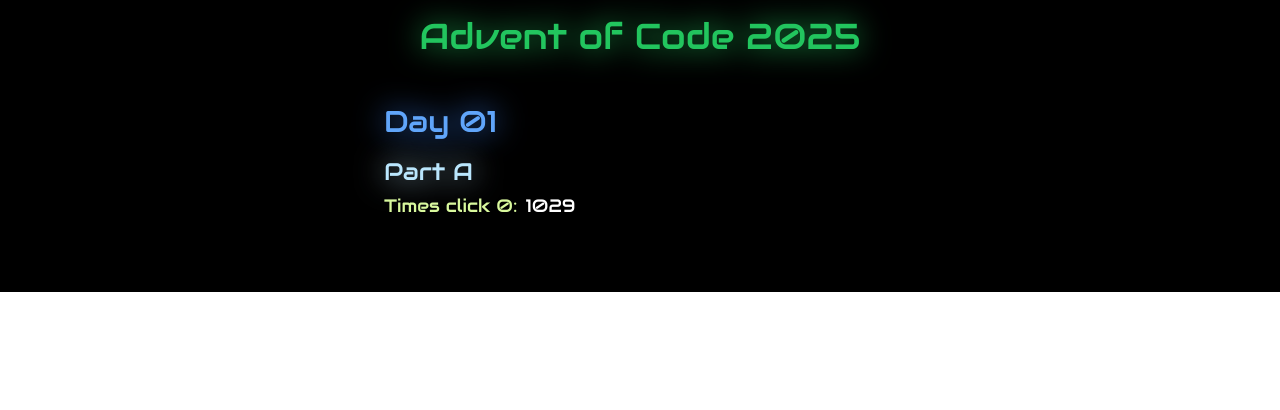
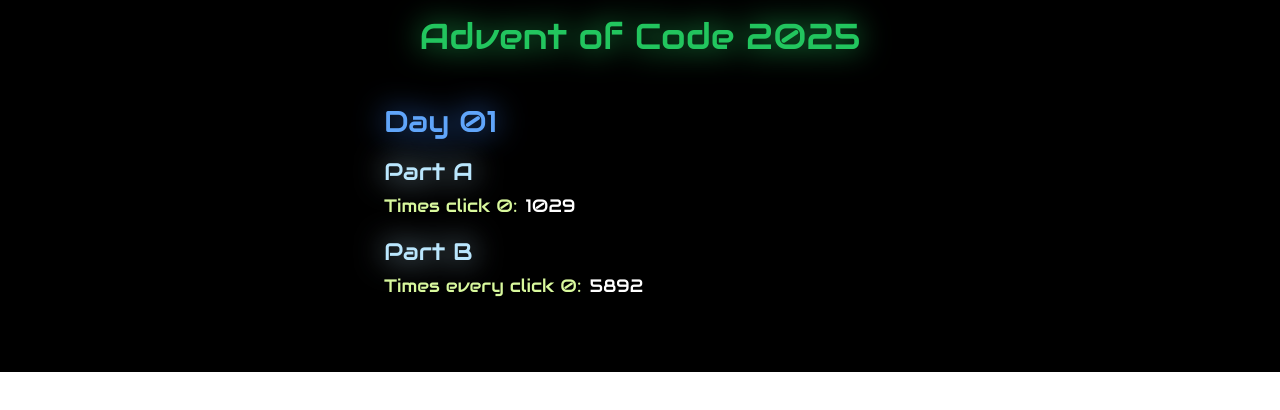
Before and after one commit to jackfalcone/aoc25, a React (Create React App) app: page / in a window 1280 px wide. Shown: the top 410 px of the page. Built offline with nearby package versions, Linux system fonts and the light colour scheme.

Commit message:
Solve Day 01 B

```diff
--- a/src/components/Day01.js
+++ b/src/components/Day01.js
@@ -4,6 +4,7 @@ import Solution from './Solution';
 
 const Day01 = () => {
     const [clickZero, setClickZero] = useState(0);
+    const [everyClickZero, setEveryClickZero] = useState(0);
 
     useEffect(() => {
         fetch('/resources/day01.txt')
@@ -16,6 +17,7 @@ const Day01 = () => {
 
                 let currentPos = 50;
                 let zeroCount = 0;
+                let everyZeroCount = 0;
 
                 lines.forEach(instruction => {
                     const direction = instruction[0];
@@ -27,6 +29,10 @@ const Day01 = () => {
                         } else if (direction === 'L') {
                             currentPos = currentPos === 0 ? 99 : currentPos - 1;
                         }
+
+                        if (currentPos === 0) {
+                            everyZeroCount++;
+                        }
                     }
 
                     if (currentPos === 0) {
@@ -35,6 +41,7 @@ const Day01 = () => {
                 })
 
                 setClickZero(zeroCount);
+                setEveryClickZero(everyZeroCount);
             })
             .catch(error => {
                 console.error(error);
@@ -45,6 +52,8 @@ const Day01 = () => {
         <div>
             <Part partLetter="A" />
             <Solution solutionText="Times click 0" solutionValue={clickZero} />
+            <Part partLetter="B" />
+            <Solution solutionText="Times every click 0" solutionValue={everyClickZero} />
         </div>
     )
 }
```
